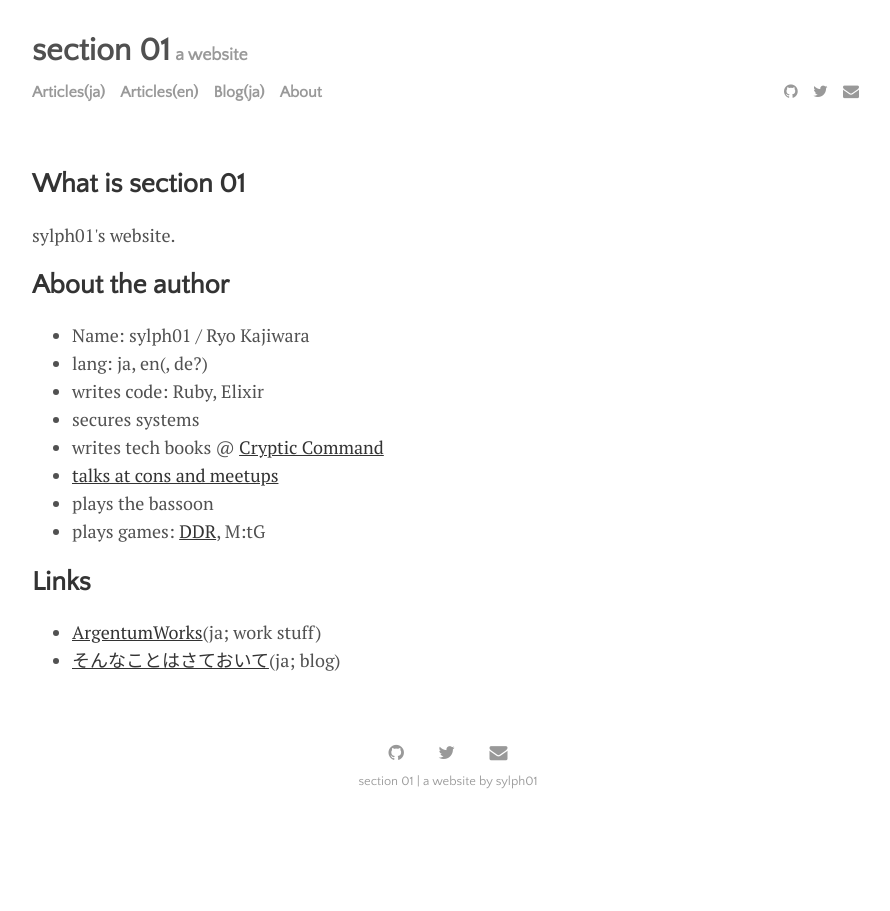
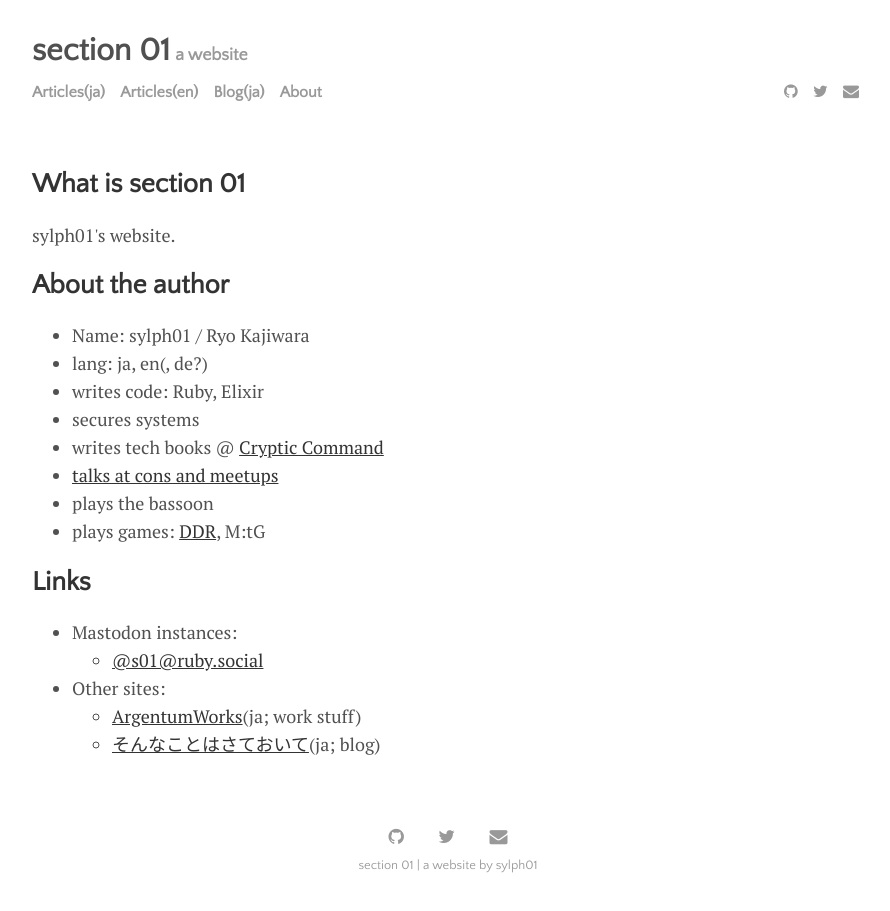
Before and after one commit to sylph01/sylph01.github.io, a Jekyll site: the page built from about.html, in a window 1280 px wide. Shown: the whole page, without its empty margins (192-1082 px from the left). Built offline with Jekyll 4.4.1, drawn with Linux system fonts in a browser that asks for light colours; nearby versions of some CDN libraries.

Commit message:
Add link to Mastodon instances

```diff
--- a/about.html
+++ b/about.html
@@ -23,6 +23,13 @@ title: About
 <h2>Links</h2>
 
 <ul>
-<li><a href="https://argentum.works">ArgentumWorks</a>(ja; work stuff)</li>
-<li><a href="https://d.s01.ninja">そんなことはさておいて</a>(ja; blog)</li>
+    <li>Mastodon instances:</li>
+    <ul>
+        <li><a href="https://ruby.social/@s01">@s01@ruby.social</a></li>
+    </ul>
+    <li>Other sites:</li>
+    <ul>
+        <li><a href="https://argentum.works">ArgentumWorks</a>(ja; work stuff)</li>
+        <li><a href="https://d.s01.ninja">そんなことはさておいて</a>(ja; blog)</li>
+    </ul>
 </ul>
```
